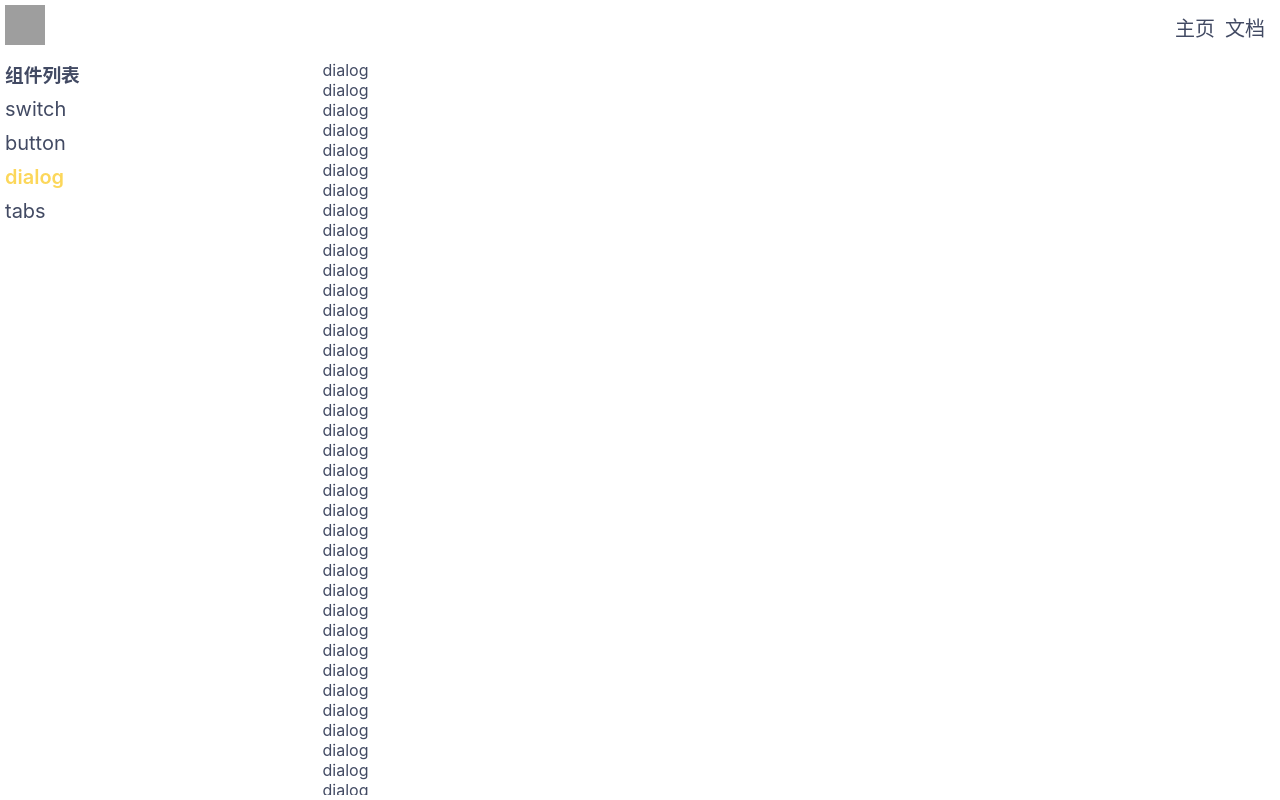
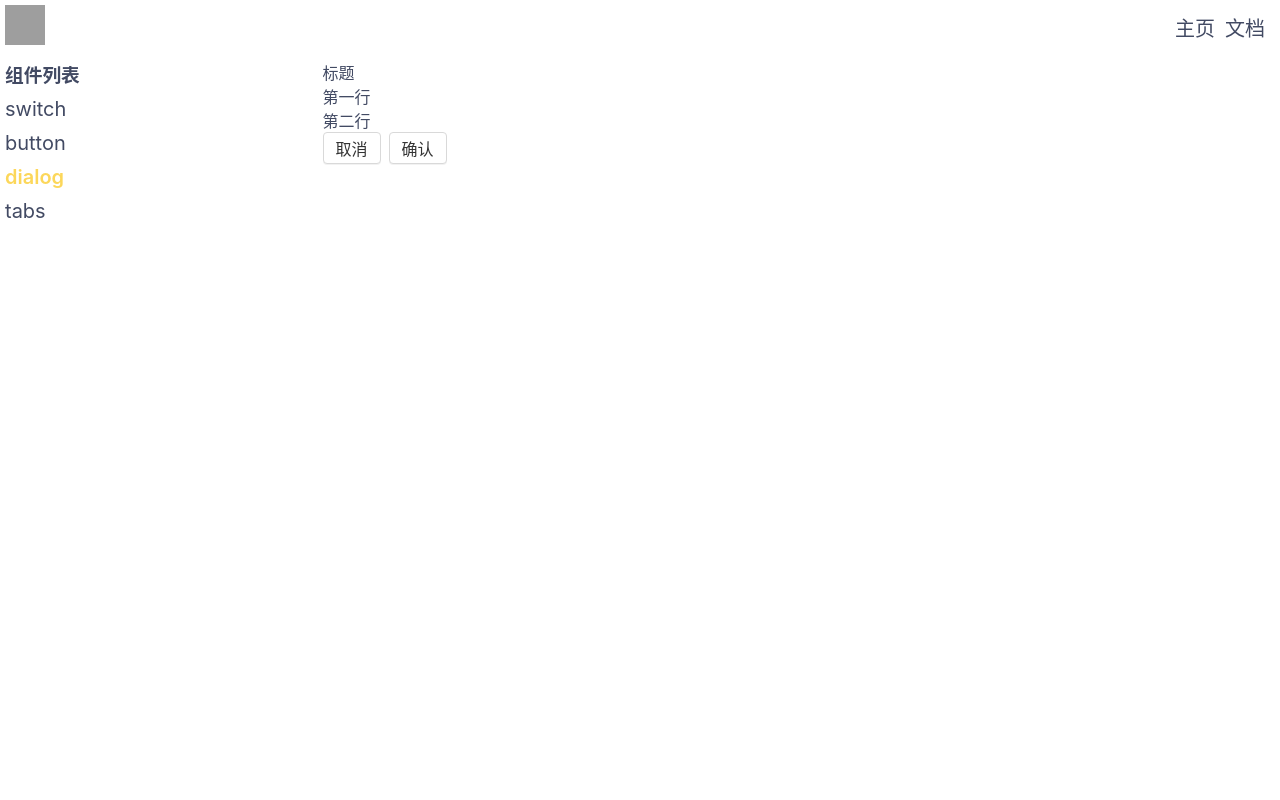
Before and after one commit to Amayw/MoonUI3, a Vue app: page /doc/dialog in a window 1280 px wide. Built offline with nearby package versions, Linux system fonts and the light colour scheme; grey boxes are pictures that could not be loaded.

Commit message:
创建Dialog组件，完成html

```diff
--- a/src/components/ButtonDemo.vue
+++ b/src/components/ButtonDemo.vue
@@ -26,6 +26,10 @@
         <Button theme="link" :disabled="true">button2</Button>
         <Button theme="text" :disabled="true">button3</Button>
     </div>
+    <div>
+        <Button loading>button1</Button>
+        <Button :loading="false">button2</Button>
+    </div>
 </template>
 
 <script lang="ts">
--- a/src/components/DialogDemo.vue
+++ b/src/components/DialogDemo.vue
@@ -1,79 +1,15 @@
 <template>
-    <div>dialog</div>
-    <div>dialog</div>
-    <div>dialog</div>
-    <div>dialog</div>
-    <div>dialog</div>
-    <div>dialog</div>
-    <div>dialog</div>
-    <div>dialog</div>
-    <div>dialog</div>
-    <div>dialog</div>
-    <div>dialog</div>
-    <div>dialog</div>
-    <div>dialog</div>
-    <div>dialog</div>
-    <div>dialog</div>
-    <div>dialog</div>
-    <div>dialog</div>
-    <div>dialog</div>
-    <div>dialog</div>
-    <div>dialog</div>
-    <div>dialog</div>
-    <div>dialog</div>
-    <div>dialog</div>
-    <div>dialog</div>
-    <div>dialog</div>
-    <div>dialog</div>
-    <div>dialog</div>
-    <div>dialog</div>
-    <div>dialog</div>
-    <div>dialog</div>
-    <div>dialog</div>
-    <div>dialog</div>
-    <div>dialog</div>
-    <div>dialog</div>
-    <div>dialog</div>
-    <div>dialog</div>
-    <div>dialog</div>
-    <div>dialog</div>
-    <div>dialog</div>
-    <div>dialog</div>
-    <div>dialog</div>
-    <div>dialog</div>
-    <div>dialog</div>
-    <div>dialog</div>
-    <div>dialog</div>
-    <div>dialog</div>
-    <div>dialog</div>
-    <div>dialog</div>
-    <div>dialog</div>
-    <div>dialog</div>
-    <div>dialog</div>
-    <div>dialog</div>
-    <div>dialog</div>
-    <div>dialog</div>
-    <div>dialog</div>
-    <div>dialog</div>
-    <div>dialog</div>
-    <div>dialog</div>
-    <div>dialog</div>
-    <div>dialog</div>
-    <div>dialog</div>
-    <div>dialog</div>
-    <div>dialog</div>
-    <div>dialog</div>
-    <div>dialog</div>
-    <div>dialog</div>
-    <div>dialog</div>
-    <div>dialog</div>
-    <div>dialog</div>
-    <div>dialog</div>
-
+    <m-dialog></m-dialog>
 </template>
 
 <script>
-    export default {};
+    import Dialog from '../lib/Dialog.vue'
+    export default {
+        name:'MoonDialogDemo',
+        components:{
+            'm-dialog':Dialog
+        }
+    };
 </script>
 
 <style lang="scss" scoped>
--- a/src/lib/Button.vue
+++ b/src/lib/Button.vue
@@ -1,5 +1,6 @@
 <template>
     <button class="moon-button" :class="classes" :disabled="disabled">
+        <span v-if="loading">菊花</span>
         <slot/>
     </button>
 </template>
@@ -24,10 +25,14 @@
             disabled:{
                 type:Boolean,
                 default:false
+            },
+            loading:{
+                type:Boolean,
+                default:false
             }
         },
         setup(props){
-            const {theme,size,level,disabled}=props;
+            const {theme,size,level}=props;
             const classes=computed(()=>{
                 return {[`moon-theme-${theme}`]:theme,
                         [`moon-size-${size}`]:size,
--- a/src/lib/Dialog.vue
+++ b/src/lib/Dialog.vue
@@ -1,9 +1,26 @@
 <template>
-    <div></div>
+    <div class="moon-overlay"></div>
+    <div class="moon-dialog">
+        <header>标题</header>
+        <main>
+            <p>第一行</p>
+            <p>第二行</p>
+        </main>
+        <footer>
+            <m-button>取消</m-button>
+            <m-button>确认</m-button>
+        </footer>
+    </div>
 </template>
 
 <script>
-    export default {};
+    import Button from './Button.vue'
+    export default {
+        name:'MoonDialog',
+        components:{
+            'm-button':Button
+        }
+    };
 </script>
 
 <style lang="scss">
```
